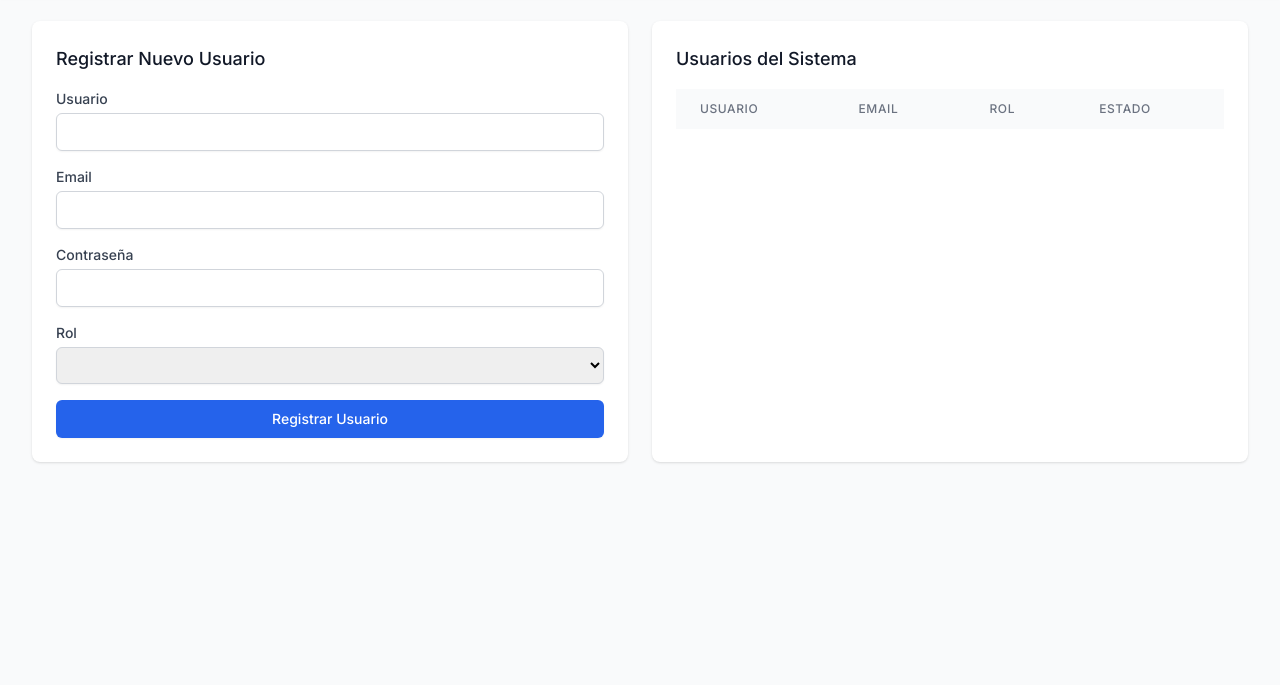
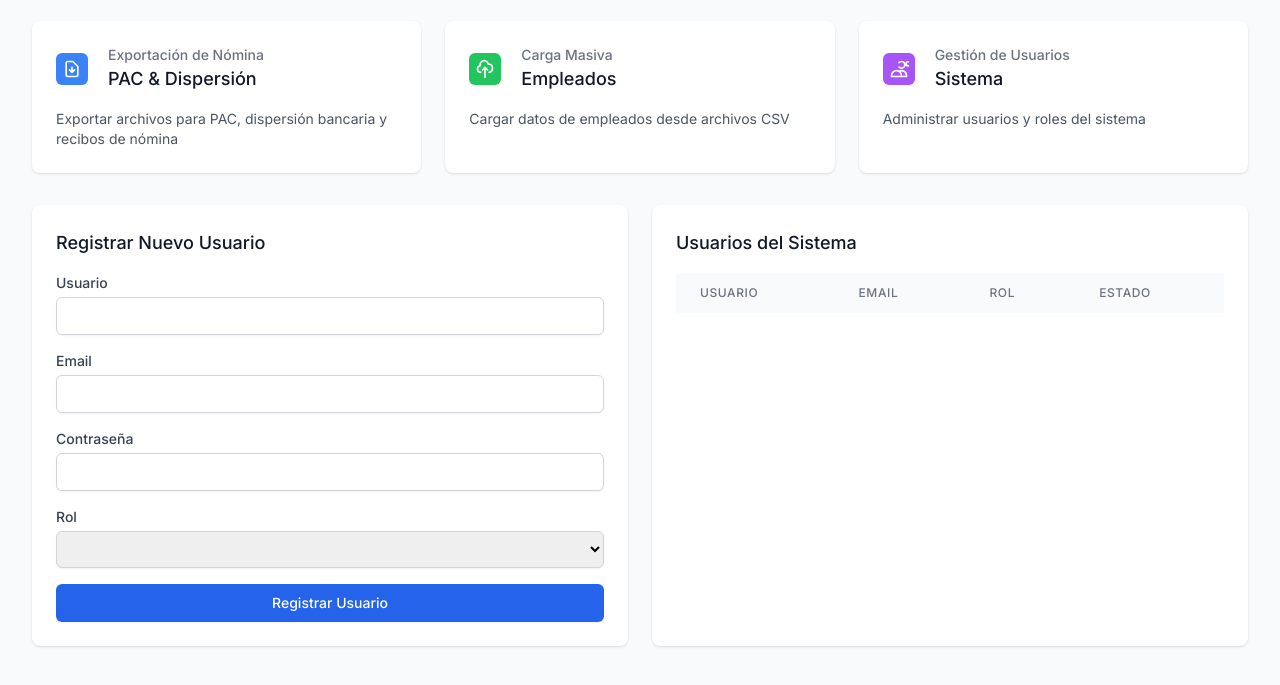
Before and after one commit to acsey/mexican-payroll-processing-system, a website: page public/admin.html in a window 1280 px wide. Shown: the part 67-752 px from the top of the page. Drawn offline with nearby package versions, Linux system fonts and the light colour scheme; no server answers; sample sign-in values are in the browser's storage.

Commit message:
Add public/admin.html 1750812326978

```diff
--- a/public/admin.html
+++ b/public/admin.html
@@ -27,13 +27,81 @@
                         <button id="logoutBtn" class="text-sm font-medium text-gray-700 hover:text-gray-900">
                             Cerrar Sesión
                         </button>
-                    </div>
                 </div>
             </div>
         </nav>
 
         <div class="py-6">
             <div class="max-w-7xl mx-auto px-4 sm:px-6 lg:px-8">
+                <!-- Navigation Cards -->
+                <div class="grid grid-cols-1 gap-6 sm:grid-cols-2 lg:grid-cols-3 mb-8">
+                    <!-- Exportación de Nómina -->
+                    <div class="bg-white shadow rounded-lg p-6 hover:shadow-lg transition-shadow cursor-pointer" onclick="window.location.href='/payroll-export.html'">
+                        <div class="flex items-center">
+                            <div class="flex-shrink-0">
+                                <div class="w-8 h-8 bg-blue-500 rounded-md flex items-center justify-center">
+                                    <svg class="w-5 h-5 text-white" fill="none" stroke="currentColor" viewBox="0 0 24 24">
+                                        <path stroke-linecap="round" stroke-linejoin="round" stroke-width="2" d="M12 10v6m0 0l-3-3m3 3l3-3m2 8H7a2 2 0 01-2-2V5a2 2 0 012-2h5.586a1 1 0 01.707.293l5.414 5.414a1 1 0 01.293.707V19a2 2 0 01-2 2z"></path>
+                                    </svg>
+                                </div>
+                            </div>
+                            <div class="ml-5 w-0 flex-1">
+                                <dl>
+                                    <dt class="text-sm font-medium text-gray-500 truncate">Exportación de Nómina</dt>
+                                    <dd class="text-lg font-medium text-gray-900">PAC & Dispersión</dd>
+                                </dl>
+                            </div>
+                        </div>
+                        <div class="mt-4">
+                            <p class="text-sm text-gray-600">Exportar archivos para PAC, dispersión bancaria y recibos de nómina</p>
+                        </div>
+                    </div>
+
+                    <!-- Carga Masiva -->
+                    <div class="bg-white shadow rounded-lg p-6 hover:shadow-lg transition-shadow cursor-pointer" onclick="window.location.href='/bulk-load.html'">
+                        <div class="flex items-center">
+                            <div class="flex-shrink-0">
+                                <div class="w-8 h-8 bg-green-500 rounded-md flex items-center justify-center">
+                                    <svg class="w-5 h-5 text-white" fill="none" stroke="currentColor" viewBox="0 0 24 24">
+                                        <path stroke-linecap="round" stroke-linejoin="round" stroke-width="2" d="M7 16a4 4 0 01-.88-7.903A5 5 0 1115.9 6L16 6a5 5 0 011 9.9M15 13l-3-3m0 0l-3 3m3-3v12"></path>
+                                    </svg>
+                                </div>
+                            </div>
+                            <div class="ml-5 w-0 flex-1">
+                                <dl>
+                                    <dt class="text-sm font-medium text-gray-500 truncate">Carga Masiva</dt>
+                                    <dd class="text-lg font-medium text-gray-900">Empleados</dd>
+                                </dl>
+                            </div>
+                        </div>
+                        <div class="mt-4">
+                            <p class="text-sm text-gray-600">Cargar datos de empleados desde archivos CSV</p>
+                        </div>
+                    </div>
+
+                    <!-- Gestión de Usuarios -->
+                    <div class="bg-white shadow rounded-lg p-6 hover:shadow-lg transition-shadow">
+                        <div class="flex items-center">
+                            <div class="flex-shrink-0">
+                                <div class="w-8 h-8 bg-purple-500 rounded-md flex items-center justify-center">
+                                    <svg class="w-5 h-5 text-white" fill="none" stroke="currentColor" viewBox="0 0 24 24">
+                                        <path stroke-linecap="round" stroke-linejoin="round" stroke-width="2" d="M12 4.354a4 4 0 110 5.292M15 21H3v-1a6 6 0 0112 0v1zm0 0h6v-1a6 6 0 00-9-5.197m13.5-9a2.5 2.5 0 11-5 0 2.5 2.5 0 015 0z"></path>
+                                    </svg>
+                                </div>
+                            </div>
+                            <div class="ml-5 w-0 flex-1">
+                                <dl>
+                                    <dt class="text-sm font-medium text-gray-500 truncate">Gestión de Usuarios</dt>
+                                    <dd class="text-lg font-medium text-gray-900">Sistema</dd>
+                                </dl>
+                            </div>
+                        </div>
+                        <div class="mt-4">
+                            <p class="text-sm text-gray-600">Administrar usuarios y roles del sistema</p>
+                        </div>
+                    </div>
+                </div>
+
                 <div class="grid grid-cols-1 gap-6 sm:grid-cols-2">
                     <!-- Registro de Usuario -->
                     <div class="bg-white shadow rounded-lg p-6">
```
